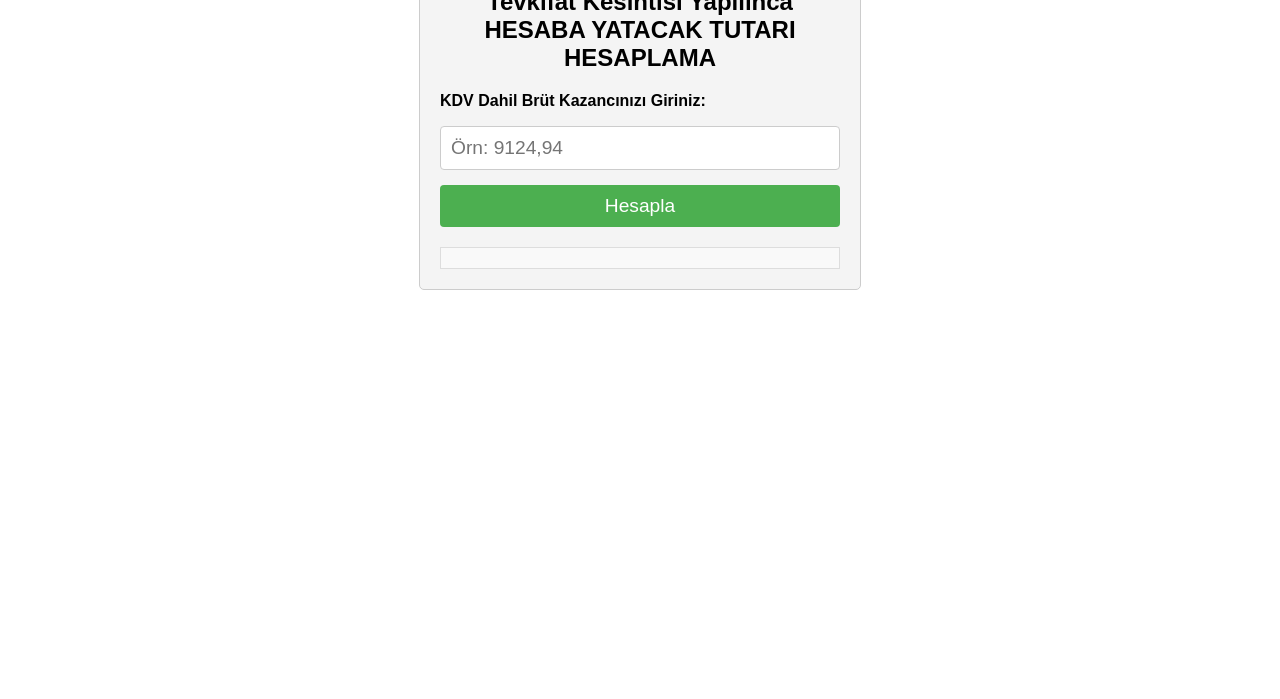
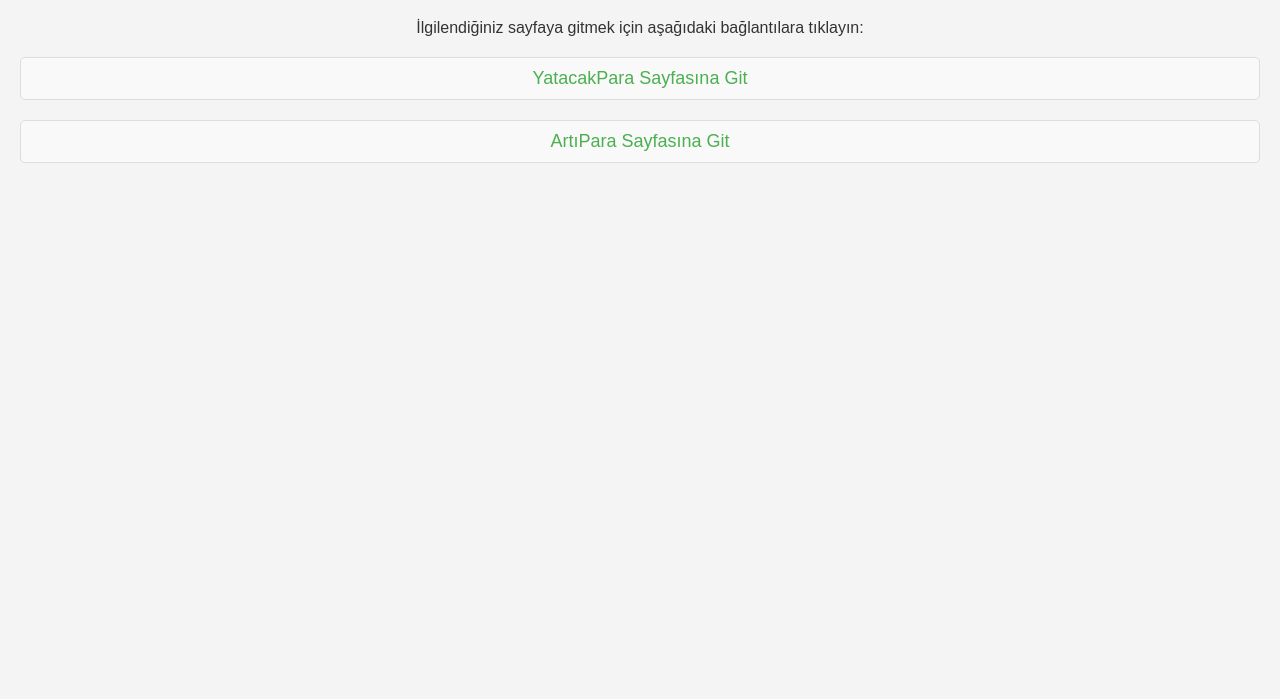
Before and after one commit to ozdemirahmet16/trendyolgo, a plain HTML site: page index.html in a window 1280 px wide. Shown: the part 101-800 px from the top of the page. Drawn offline with Linux system fonts and the light colour scheme.

Commit message:
Update index.html

```diff
--- a/index.html
+++ b/index.html
@@ -3,126 +3,42 @@
 <head>
     <meta charset="UTF-8">
     <meta name="viewport" content="width=device-width, initial-scale=1.0">
-    <title>Hesaba Yatacak Ücreti Hesaplama</title>
+    <title>Ana Sayfa</title>
     <style>
-        /* Yukarı Aşağı Okları Kaldırma */
-        input[type="number"]::-webkit-outer-spin-button,
-        input[type="number"]::-webkit-inner-spin-button {
-            -webkit-appearance: none;
-            margin: 0;
-        }
-
-        input[type="number"] {
-            -moz-appearance: textfield; /* Firefox için */
-        }
-
         body {
             font-family: Arial, sans-serif;
-            margin: 20px;
+            background-color: #f4f4f4;
+            color: #333;
+            margin: 0;
+            padding: 0;
+            text-align: center;
         }
-
-        .container {
-            max-width: 400px;
-            margin: 0 auto;
-            padding: 20px;
-            border: 1px solid #ccc;
-            border-radius: 5px;
-            background-color: #f4f4f4;
-        }
-
-        h2 {
-            text-align: center;
-            margin-bottom: 20px;
-        }
-
-        label {
-            font-weight: bold;
-        }
-
-        input[type="number"] {
-            display: block;
-            width: 100%;
-            padding: 10px;
-            margin-bottom: 15px;
-            font-size: 1.2em;
-            border: 1px solid #ccc;
-            border-radius: 4px;
-            box-sizing: border-box;
-        }
-
-        button {
-            width: 100%;
-            padding: 10px;
-            font-size: 1.2em;
+        h1 {
             background-color: #4CAF50;
             color: white;
-            border: none;
-            border-radius: 4px;
-            cursor: pointer;
+            padding: 20px;
         }
-
-        button:hover {
-            background-color: #45a049;
-        }
-
-        .result {
-            margin-top: 20px;
+        a {
+            display: block;
+            margin: 20px;
+            font-size: 18px;
+            color: #4CAF50;
+            text-decoration: none;
             padding: 10px;
             background-color: #f9f9f9;
             border: 1px solid #ddd;
-            font-size: 1.1em;
+            border-radius: 5px;
+        }
+        a:hover {
+            background-color: #ddd;
         }
     </style>
 </head>
 <body>
+    <h1>Web Sitenize Hoşgeldiniz</h1>
+    <p>İlgilendiğiniz sayfaya gitmek için aşağıdaki bağlantılara tıklayın:</p>
 
-<div class="container">
-    <h2>KDV DAHİL BRÜT KAZANÇTAN <br>Tevkifat Kesintisi Yapılınca <br>HESABA YATACAK TUTARI HESAPLAMA<br></h2>
-    <label for="brut"> KDV Dahil Brüt Kazancınızı Giriniz:</label><p>
-    <!-- Örnek değer olarak 9124,94 gösteriliyor -->
-    <input type="number" id="brut" placeholder="Örn: 9124,94">
-
-    <button onclick="hesapla()">Hesapla</button>
-
-    <div id="sonuc" class="result"></div>
-</div>
-
-<script>
-    function hesapla() {
-        const brutUcret = parseFloat(document.getElementById("brut").value);
-        if (isNaN(brutUcret)) {
-            document.getElementById("sonuc").innerHTML = "Lütfen geçerli bir brüt tutar girin.";
-            return;
-        }
-
-        // KDV oranı ve Tevkifat oranı
-        const kdvOrani = 0.20; // %20 KDV
-        const tevkifatOrani = 0.20; // %20 Tevkifat
-        const tevkifatLimit = 6900; // 6900₺ altında tevkifat yok
-
-        let tevkifatTutari = 0;
-        let yatacakPara = brutUcret;
-
-        // 6900₺ altında ise tevkifat kesilmiyor
-        if (brutUcret > tevkifatLimit) {
-            // KDV miktarını hesapla
-            const kdvTutari = brutUcret * kdvOrani / (1 + kdvOrani);
-
-            // Tevkifat miktarını hesapla
-            tevkifatTutari = kdvTutari * tevkifatOrani;
-
-            // Yatacak net tutar (Tevkifat kesildikten sonra)
-            yatacakPara = brutUcret - tevkifatTutari;
-        }
-
-        // Sonuçları ekranda göster
-
-	document.getElementById("sonuc").innerHTML = `
-    Yatacak Para: ${yatacakPara.toLocaleString('tr-TR', { minimumFractionDigits: 2, maximumFractionDigits: 2 })} ₺<br>
-    Tevkifat Kesintisi: ${tevkifatTutari.toLocaleString('tr-TR', { minimumFractionDigits: 2, maximumFractionDigits: 2 })} ₺
-`;
-    }
-</script>
-
+    <a href="YatacakPara.html">YatacakPara Sayfasına Git</a>
+    <a href="artipara.html">ArtıPara Sayfasına Git</a>
 </body>
 </html>
```
